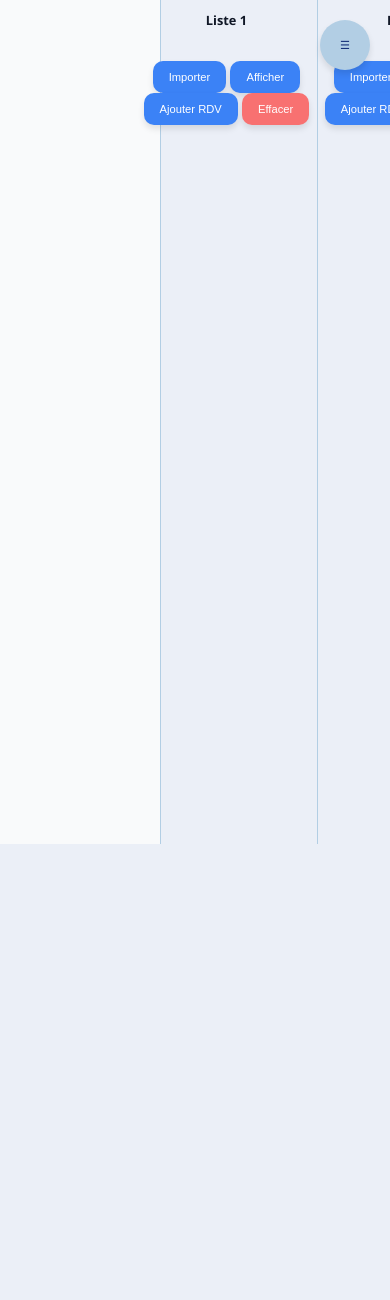
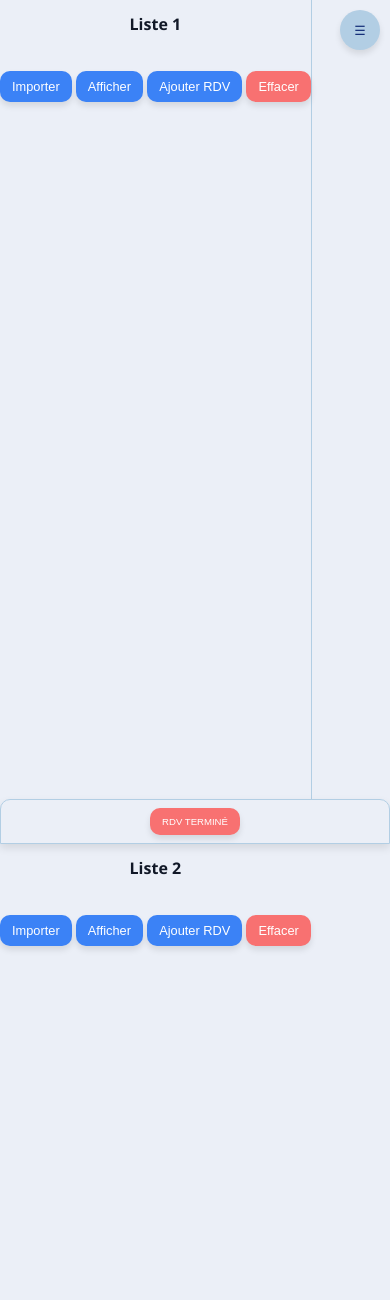
Before and after one commit to IWawan/application-gestion-file-attente, a Flask app: template templates/tableau_de_bord.html in a window 390 px wide. Shown: the top 1300 px of the page. Before the commit the page ends 844 px from the top, so only its background shows below. Run offline with Flask 3, Linux system fonts and the light colour scheme; the template is opened without the code that fills it, so the values that code supplies are empty; parts of the project's set-up code (start-up, migrations or seed data) failed here and were passed over; some libraries are stand-ins or nearby versions.

Commit message:
test css mobile

```diff
--- a/static/css/style_tableau_de_bord.css
+++ b/static/css/style_tableau_de_bord.css
@@ -717,13 +717,109 @@ button:focus
 }
 
 /* === MOBILE FIRST (jusqu’à 600px) === */
-@media screen and (max-width: 600px)
-{
-    :root
-    {
+@media screen and (max-width: 600px) {
+    :root {
         --font-size-small: 0.6rem;
-        --font-size-medium: 0.7rem;
-        --font-size-big: 0.8rem;
+        --font-size-medium: 0.8rem;
+        --font-size-big: 1rem;
+        --font-size-title: 1.1rem;
+    }
+
+    /* Corps en une seule colonne */
+    body {
+        display: flex;
+        flex-direction: column;
+        align-items: stretch;
+        justify-content: flex-start;
+        grid-template-areas: none;
+        grid-template-columns: none;
+        grid-template-rows: none;
+        overflow-y: auto;
+    }
+
+    /* Bouton menu hamburger en haut à droite */
+    #open-side-menu-btn {
+        top: 10px;
+        right: 10px;
+        width: 40px;
+        height: 40px;
+    }
+
+    /* Masquer la colonne bureaux, remplacer par menu */
+    .bureaux-btn-container {
+        display: none;
+    }
+
+    /* Liste usagers pleine largeur */
+    .usagers-list-global-container {
+        position: relative;
+        display: flex;
+        flex-direction: column;
+        width: 100%;
+        height: auto;
+        border: none;
+        padding: 0;
+    }
+    .usagers-list-content {
+        width: 100%;
+        padding: 8px;
+    }
+
+    /* Section d’affichage flottante */
+    .display-section {
+        display: flex;
+        position: fixed;
+        bottom: 0;
+        left: 0;
+        right: 0;
+        width: 100%;
+        padding: 8px;
+        box-sizing: border-box;
+        font-size: var(--font-size-medium);
+    }
+    .display-section button {
+        margin: 0 5px;
+        padding: 8px 12px;
+        font-size: var(--font-size-small);
+    }
+
+    /* Ajustements boutons et inputs */
+    button {
+        font-size: var(--font-size-medium);
+        padding: 8px 12px;
+    }
+    .select-btn, .delete-btn {
+        padding: 6px 10px;
+        font-size: var(--font-size-small);
+    }
+    .popup-content {
+        width: 90%;
+        max-width: 320px;
+    }
+    .popup-content input {
+        width: 100%;
+        font-size: var(--font-size-small);
+    }
+
+    /* Menu latéral plein écran */
+    .side-menu {
+        width: 0;
+        height: 100%;
+    }
+    .side-menu.open {
+        width: 100%;
+    }
+    .side-menu button {
+        width: 90%;
+        padding: 12px;
+    }
+
+    /* Scroll mieux sur mobile */
+    ::-webkit-scrollbar {
+        width: 5px;
+    }
+    ::-webkit-scrollbar-thumb {
+        border-radius: 5px;
     }
 }
 
@@ -735,6 +831,7 @@ button:focus
         --font-size-small: 0.7rem;
         --font-size-medium: 0.8rem;
         --font-size-big: 1rem;
+        --font-size-title: 0.9rem;
     }
 
     .usagers-list-content
--- a/templates/tableau_de_bord.html
+++ b/templates/tableau_de_bord.html
@@ -49,7 +49,6 @@
                 <!-- Bureaux dynamiques -->
             </div>
             <div class="popup-btn">
-
                 <button class="ok-btn" onclick="ajouterBureau()">Ajouter un bureau</button>
                 <br>
                 <button class="close-btn" onclick="fermerPopupBureaux()">Fermer</button>
@@ -64,7 +63,7 @@
             <h3>Modifier le bureau</h3>
             <label for="input-modif-nom">Nom du bureau :</label>
             <input type="text" id="input-modif-nom" placeholder="Nom du bureau" required>
-
+            <br>
             <label for="input-modif-message">Message :</label>
             <input type="text" id="input-modif-message" placeholder="Message" required>
 
```
